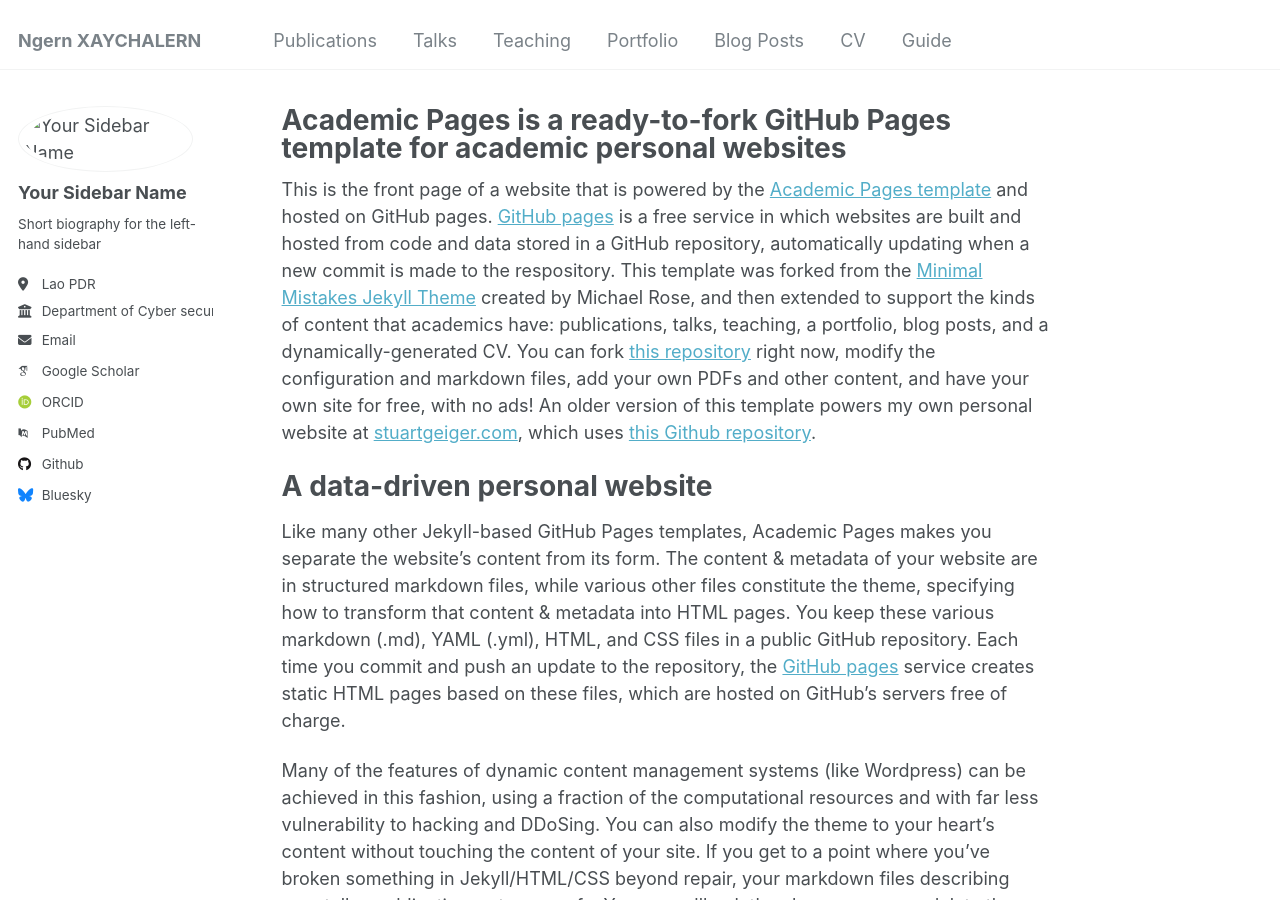
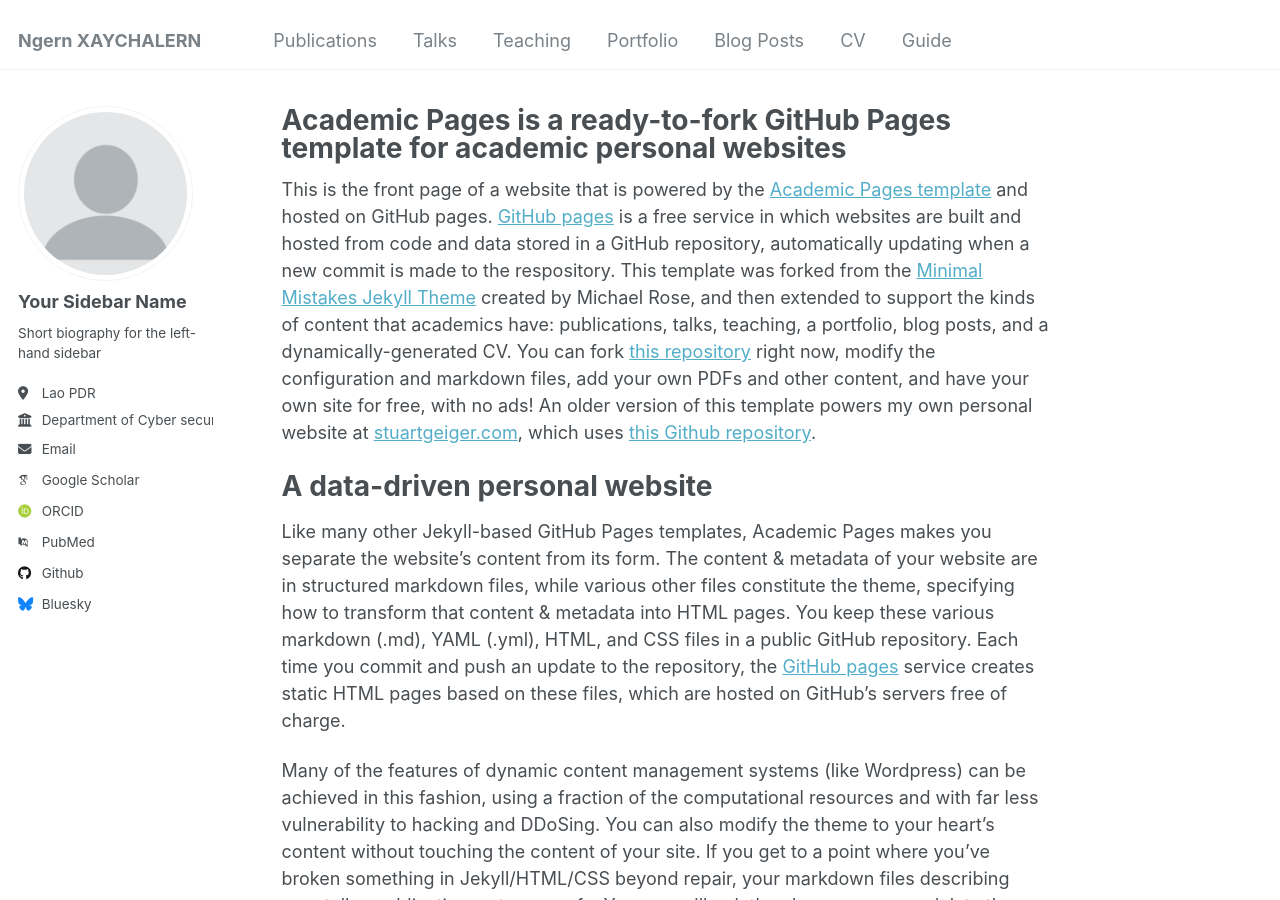
Before and after one commit to ngern193/ngern193.github.io, a Jekyll site: the page built from _pages/about.md, in a window 1280 px wide and 900 px high. Built offline with Jekyll 4.4.1, drawn with Linux system fonts in a browser that asks for light colours; some web fonts are replaced.

Commit message:
Customized academic page3

```diff
--- a/_config.yml
+++ b/_config.yml
@@ -21,7 +21,7 @@ repository               : "academicpages/academicpages.github.io"
 #               Additional customization can be done by editing /_includes/author-profile.html
 author:
   # Biographic information
-  avatar           : "file.png"
+  avatar           : "profile.png"
   name             : "Your Sidebar Name"
   pronouns         : # example: "she/her"
   bio              : "Short biography for the left-hand sidebar"
```
